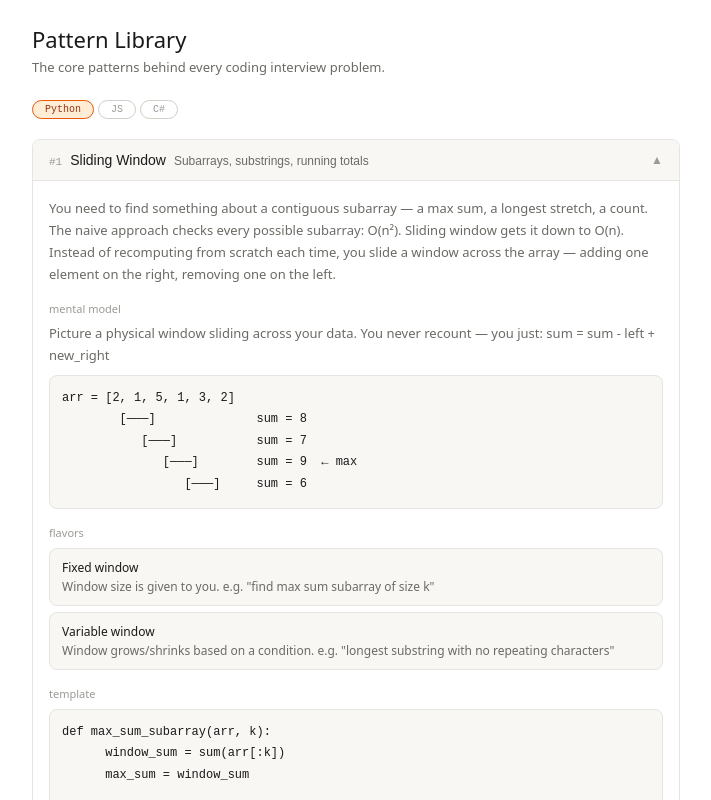
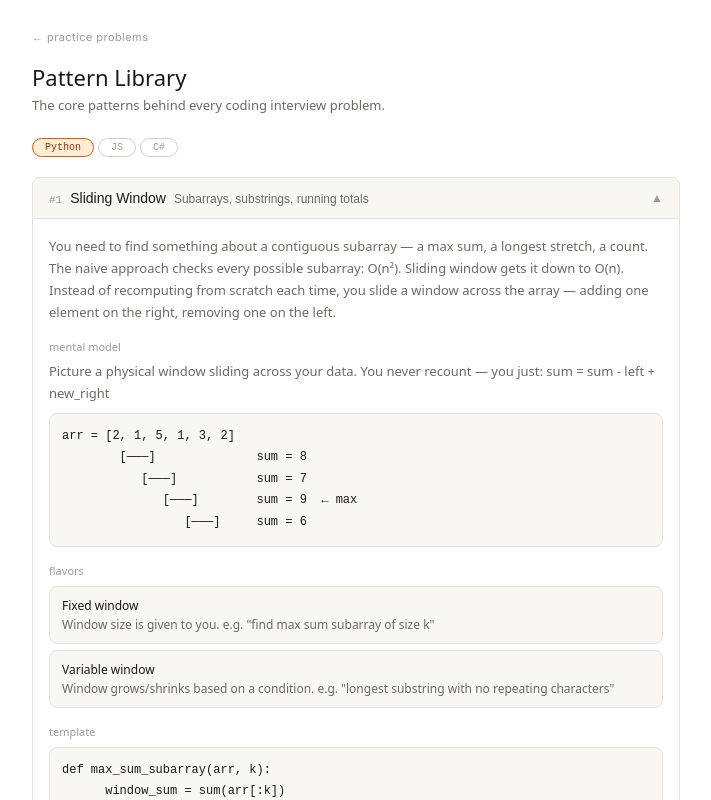
Before and after one commit to scottzero/espee, a React (Vite) app: page /patterns in a window 1280 px wide. Shown: the top 800 px of the page, without its empty margins (284-995 px from the left). Built offline with nearby package versions, Linux system fonts and the light colour scheme; no server answers.

Commit message:
add nav back to problems page

```diff
--- a/src/Patterns.tsx
+++ b/src/Patterns.tsx
@@ -17,6 +17,20 @@ export default function Patterns() {
     }}>
 
       <div style={{ marginBottom: '24px' }}>
+      <div style={{ marginBottom: '16px' }}>
+
+        <a href="/"
+        style={{
+          fontSize: '11px',
+          color: 'var(--text-muted)',
+          textDecoration: 'none',
+          letterSpacing: '0.04em',
+          fontFamily: 'Inter, system-ui, sans-serif',
+        }}
+      >
+        ← practice problems
+      </a>
+    </div>
         <h1 style={{ margin: '0 0 4px', fontSize: '22px', fontWeight: 500, color: 'var(--text-primary)' }}>
           Pattern Library
         </h1>
```
